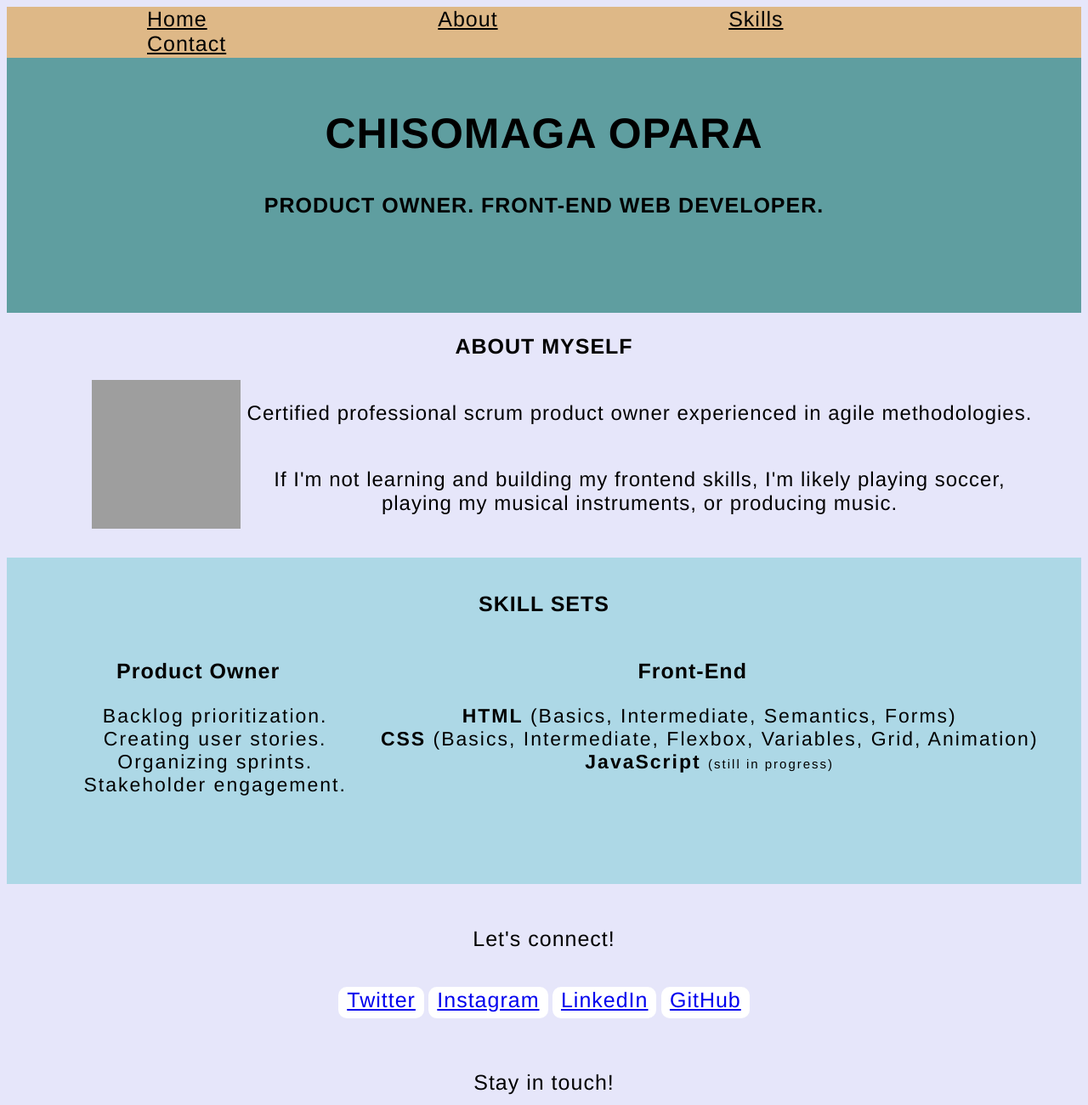
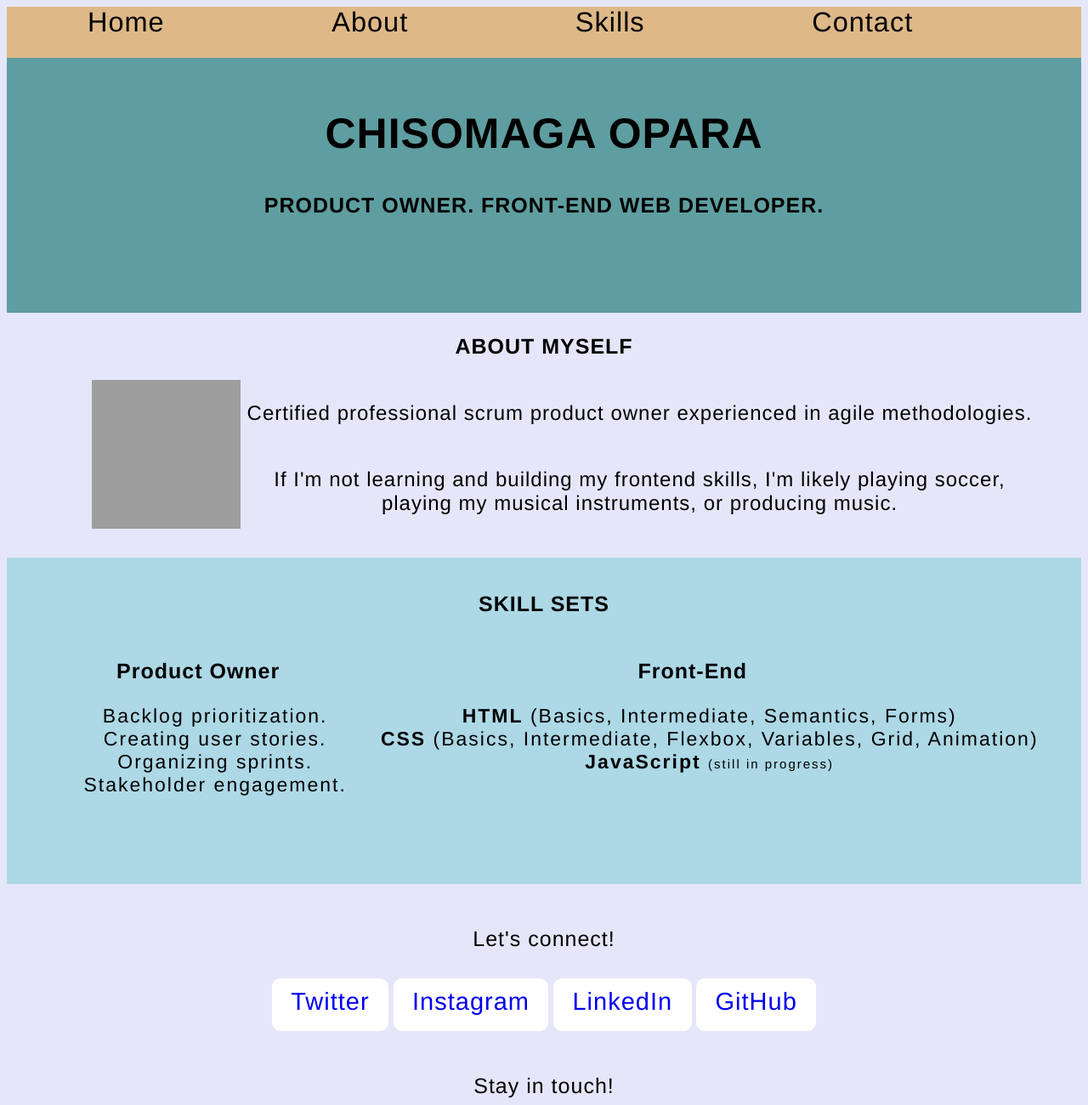
Before and after one commit to copara96/copara96.github.io, a plain HTML site: page index.html in a window 1280 px wide. Shown: the top 1300 px of the page at 85% size. Drawn offline with Linux system fonts and the light colour scheme; grey boxes are pictures that could not be loaded.

Commit message:
live iteration 1-1 css update

```diff
--- a/Styles/styles.css
+++ b/Styles/styles.css
@@ -17,6 +17,7 @@ nav > a {
     margin-right: 100px;
     font-size: 25px;
     color: #000000;
+    text-decoration: none;
 }
 
 #home {
@@ -119,6 +120,7 @@ button {
 
 #contact a {
     font-size: 25px;
+    text-decoration: none;
 }
 
 hr {
@@ -139,6 +141,10 @@ footer {
     h2, h3 {
         font-size: 20px;
     }
+    #navbar a {
+        margin: auto;
+        padding: 17.5px;
+    }
     #about {
         height: 100%;
         text-align: center;
@@ -158,6 +164,10 @@ footer {
 #contact a {
     font-size: 18px;
 }
+#contact div {
+    padding: 5px;
+    margin-bottom: 5px;
+}
 form > input, textarea {
     font-size: 15px;
 }
@@ -173,6 +183,10 @@ footer {
     h2, h3 {
         font-size: 20px;
     }
+    #navbar a {
+        margin: 30px;
+        padding: 24.5px;
+    }
     #about {
         height: 100%;
         text-align: center;
@@ -187,10 +201,14 @@ footer {
         display: inline;
         margin-left: 80px;
         margin-right: 45px;
-        font-size: 18px;
+        font-size: 20.5px;
 }
 #contact a {
-    font-size: 18.5px;
+    font-size: 20px;
+}
+#contact div {
+    padding: 12.5px;
+    margin-bottom: 12.5px;
 }
 form > input, textarea {
     font-size: 18px;
@@ -207,6 +225,10 @@ footer {
     h2, h3 {
         font-size: 25px;
     }
+    #navbar a {
+        margin: 30px;
+        padding: 25.5px;
+    }
     #about {
         height: 100%;
         text-align: center;
@@ -221,13 +243,17 @@ footer {
         display: inline;
         margin-left: 86px;
         margin-right: 45px;
-        font-size: 20px;
+        font-size: 25px;
 }
 .contact-intro {
     font-size: 25px;
 }
+#contact div {
+    padding: 15.5px;
+    margin-bottom: 15.5px;
+}
 #contact a {
-    font-size: 21px;
+    font-size: 23.5px;
 }
 form > input, textarea {
     font-size: 19px;
@@ -244,6 +270,10 @@ footer {
     h2, h3 {
         font-size: 30px;
     }
+    #navbar a {
+        margin: 42.5px;
+        padding: 37.5px;
+    }
     #about {
         height: 100%;
         text-align: center;
@@ -258,10 +288,14 @@ footer {
         display: inline;
         margin-left: 165px;
         margin-right: 100px;
-        font-size: 22.5px;
+        font-size: 26.5px;
 }
 #contact a {
-    font-size: 22.5px;
+    font-size: 26px;
+}
+#contact div {
+    padding: 19px;
+    margin-bottom: 19px;
 }
 form > input, textarea {
     font-size: 20px;
@@ -278,6 +312,10 @@ footer {
     h2, h3 {
         font-size: 25px;
     }
+    #navbar a {
+        margin: 50px;
+        padding: 45px;
+    }
     #about {
         height: 100%;
         text-align: center;
@@ -292,10 +330,14 @@ footer {
         display: inline;
         margin-left: 165px;
         margin-right: 100px;
-        font-size: 25px;
+        font-size: 32.5px;
 }
 #contact a {
-    font-size: 25px;
+    font-size: 29px;
+}
+#contact div {
+    padding: 22.5px;
+    margin-bottom: 22.5px;
 }
 form > input, textarea {
     font-size: 22.5px;
```
